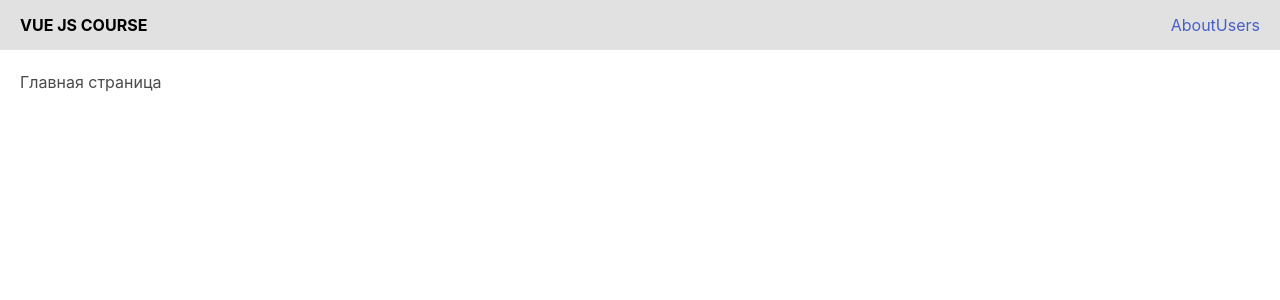
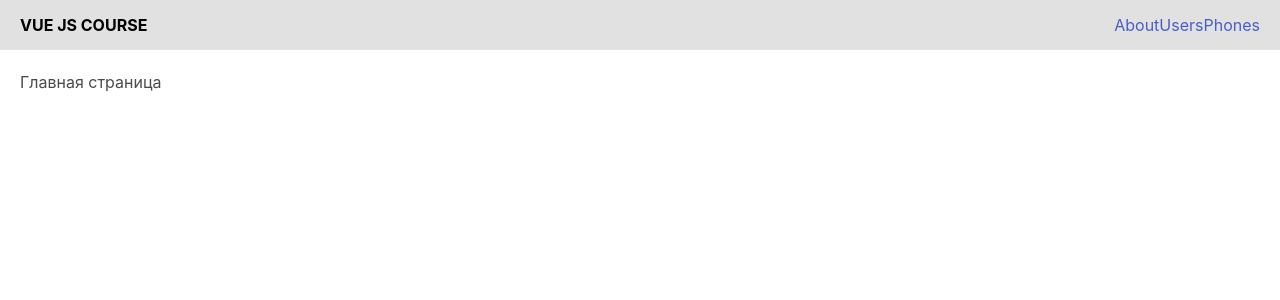
Before and after one commit to Rukomoynikov/vuejs-course, a Vue app: page /user/1 in a window 1280 px wide. Shown: the top 300 px of the page. Built offline with nearby package versions, Linux system fonts and the light colour scheme; what v-copy, v-tooltip would draw is missing.

Commit message:
Телефонный справочник

```diff
--- a/src/components/Navigation.vue
+++ b/src/components/Navigation.vue
@@ -5,6 +5,7 @@
     <div class="navigation__menu">
       <router-link :to="{ name: 'PageAbout' }" active-class="active">About</router-link>
       <router-link :to="{ name: 'UsersTable' }" active-class="active">Users</router-link>
+      <router-link :to="{ name: 'UsersTable' }" active-class="active">Phones</router-link>
     </div>
   </div>
 </template>
--- /dev/null
+++ b/src/components/pages/PagePhoneList.vue
@@ -0,0 +1,15 @@
+<template>
+  <div>
+
+  </div>
+</template>
+
+<script>
+export default {
+  name: 'PagePhoneList'
+}
+</script>
+
+<style scoped>
+
+</style>
--- a/src/router/index.js
+++ b/src/router/index.js
@@ -32,6 +32,11 @@ const router = new Router({
       path: '/about',
       name: 'PageAbout',
       component: () => import('@/components/pages/PageAbout')
+    },
+    {
+      path: '/phonelist',
+      name: 'PhoneList',
+      component: () => import('@/components/pages/PagePhoneList')
     }
   ]
 })
```
